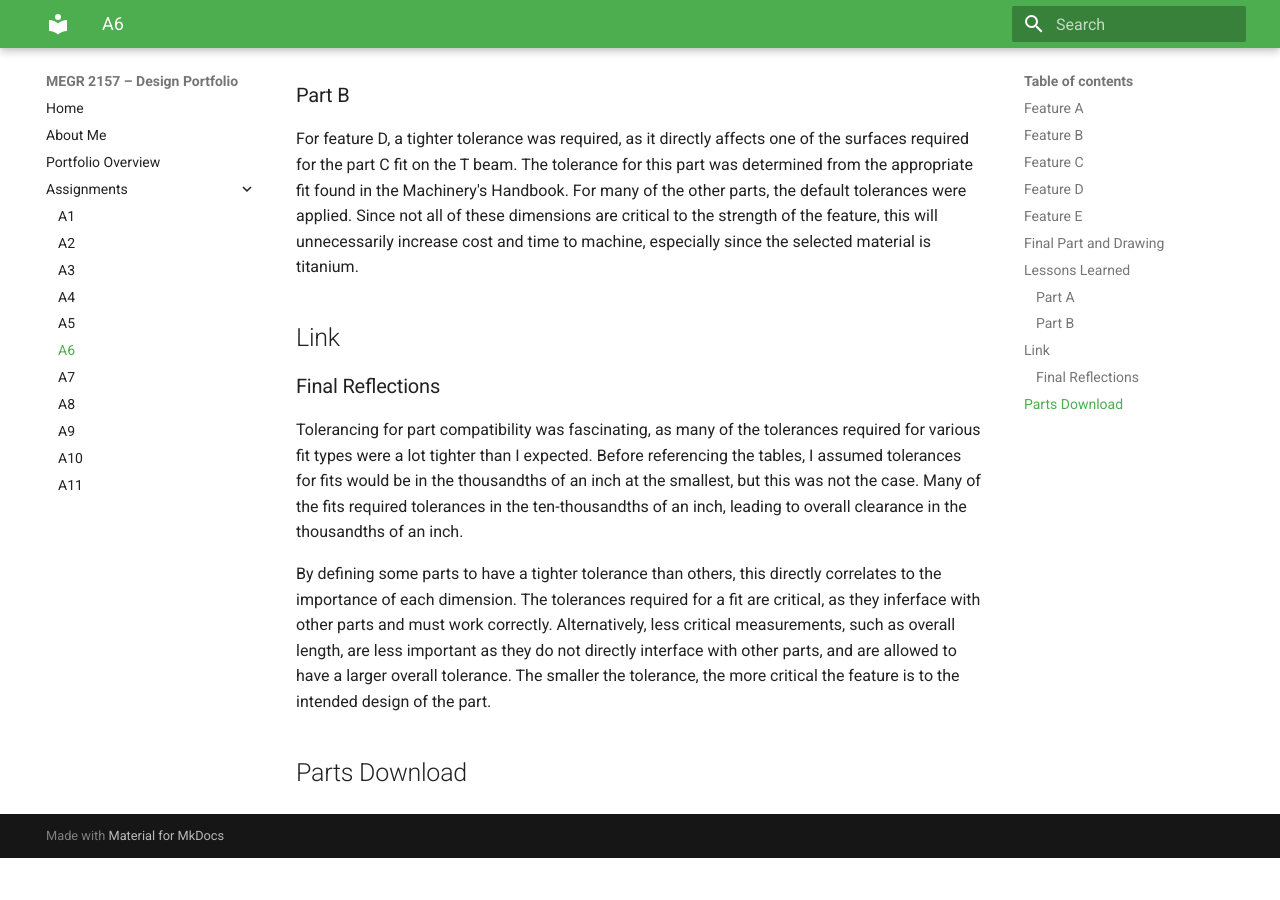
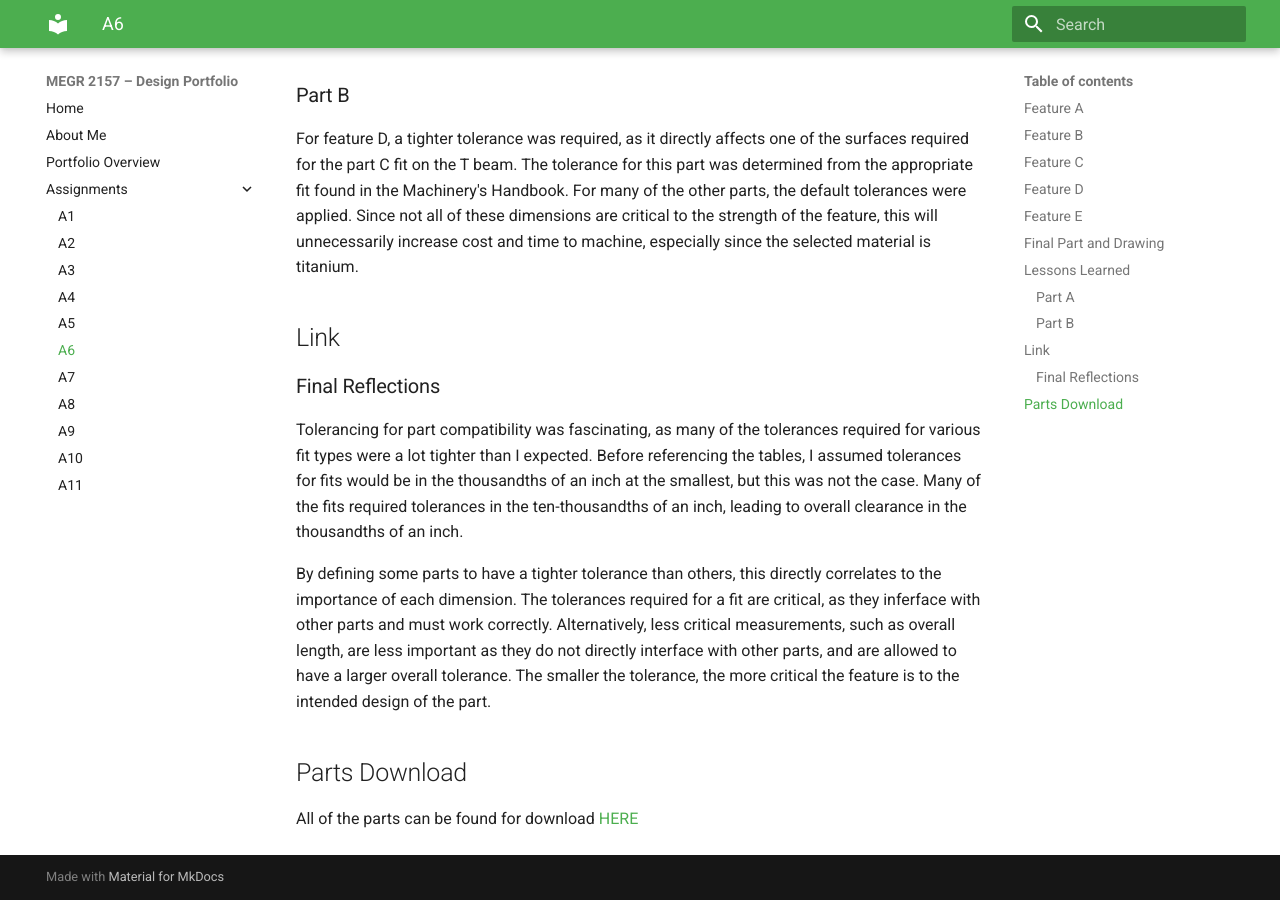
Before and after one commit to CadlesCelica/megr2157-portfolio, an MkDocs documentation site: the page built from docs/assignments/A06/index.md, in a window 1280 px wide and 900 px high, scrolled down 10210 px. Built offline with MkDocs 1.6.1 and Material for MkDocs 9.7.7, drawn with Linux system fonts in a browser that asks for light colours; before the commit the page ends 11068 px from its top, so only the background shows below that.

Commit message:
parts download link

```diff
--- a/docs/assignments/A06/index.md
+++ b/docs/assignments/A06/index.md
@@ -67,3 +67,4 @@ Tolerancing for part compatibility was fascinating, as many of the tolerances re
 By defining some parts to have a tighter tolerance than others, this directly correlates to the importance of each dimension. The tolerances required for a fit are critical, as they inferface with other parts and must work correctly. Alternatively, less critical measurements, such as overall length, are less important as they do not directly interface with other parts, and are allowed to have a larger overall tolerance. The smaller the tolerance, the more critical the feature is to the intended design of the part.
 
 ## Parts Download
+All of the parts can be found for download [HERE](<SLDW files>)
```
